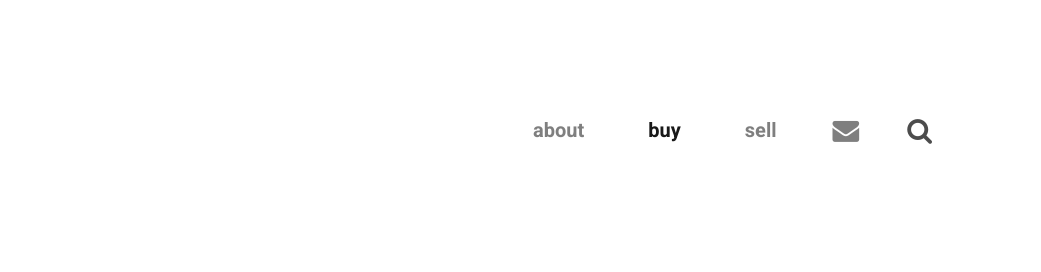
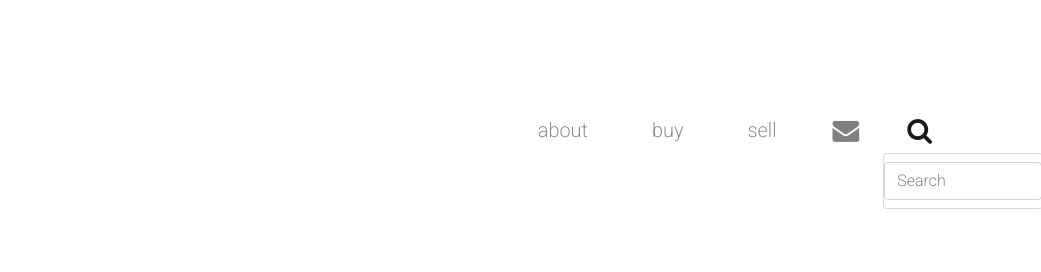
Before and after one commit to parkerfromcal/big-auctions, a website: page buy.html in a window 1280 px wide. Both pictures are taken after a click on the button 1158 px from the left and 130 px from the top of the page. Shown: the top 272 px of the page, 239-1280 px from the left. Drawn offline with nearby package versions, Linux system fonts and the light colour scheme.

Commit message:
search bar

```diff
--- a/buy.html
+++ b/buy.html
@@ -26,12 +26,23 @@
                 </button>
                 <div class="collapse navbar-collapse" id="bigNavbar">
                     <ul class="navbar-nav ml-auto h5 text-lowercase">
-                        <li class="nav-item"><a class="nav-link" href="#"></a></li>
-                        <li class="nav-item px-4"><a class="nav-link" href="about.html"> About</a></li>
-                        <li class="nav-item active px-4"><a class="nav-link" href="buy.html"> Buy</a></li>
-                        <li class="nav-item px-4"><a class="nav-link" href="sell.html"> Sell</a></li>
+                        <li class="nav-item active"><a class="nav-link" href="#"></a></li>
+                        <li class="nav-item-main px-4"><a class="nav-link" href="about.html"> About</a></li>
+                        <li class="nav-item-main px-4"><a class="nav-link" href="buy.html"> Buy</a></li>
+                        <li class="nav-item-main px-4"><a class="nav-link" href="sell.html"> Sell</a></li>
                         <a class="nav-link px-4" href="about.html"><i class="fa fa-envelope fa-lg"></i></a>
-                        <a class="nav-link px-4" href="#"><i class="fa fa-search fa-lg"></i></a>
+                        <li class="nav-item dropdown">
+                            <a class="nav-link px-4" href="#" id="navbarDropdown" role="button" data-toggle="dropdown"
+                                aria-haspopup="true" aria-expanded="false">
+                                <i class="fa fa-search fa-lg"></i>
+                            </a>
+                            <div class="dropdown-menu rounded">
+                                <div class="form-group-small has-search">
+                                    <span class="form-control-feedback"></span>
+                                    <input type="text" class="form-control" placeholder="Search">
+                                </div>
+                            </div>
+                        </li>
                     </ul>
                 </div>
             </div>
--- a/css/styles.css
+++ b/css/styles.css
@@ -86,8 +86,12 @@ h2 {
     font-weight: bold;
 }
 
-.nav-item:hover {
+.nav-item-main:hover {
     border-bottom: 3px solid #000000;
+}
+
+.form-group-small {
+    margin-bottom: 0rem;
 }
 
 .full-width-div {
```
Also changed, not shown: about.html (+16 -5 lines), faqs.html (+15 -4 lines), index.html (+20 -8 lines), sell.html (+16 -5 lines).
